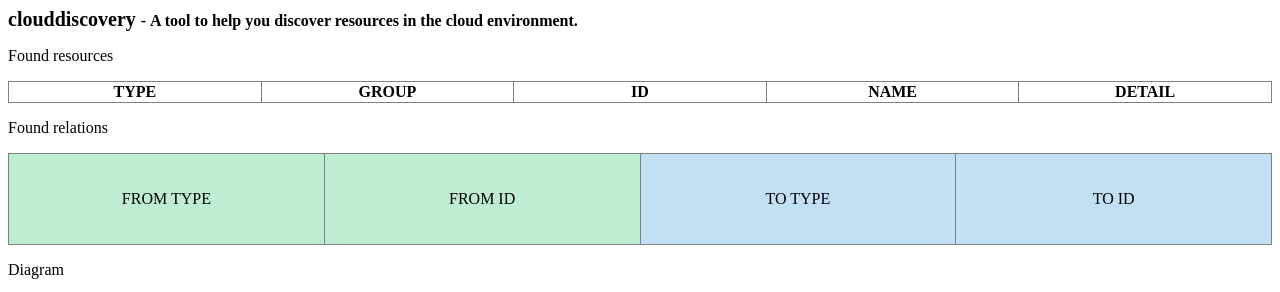
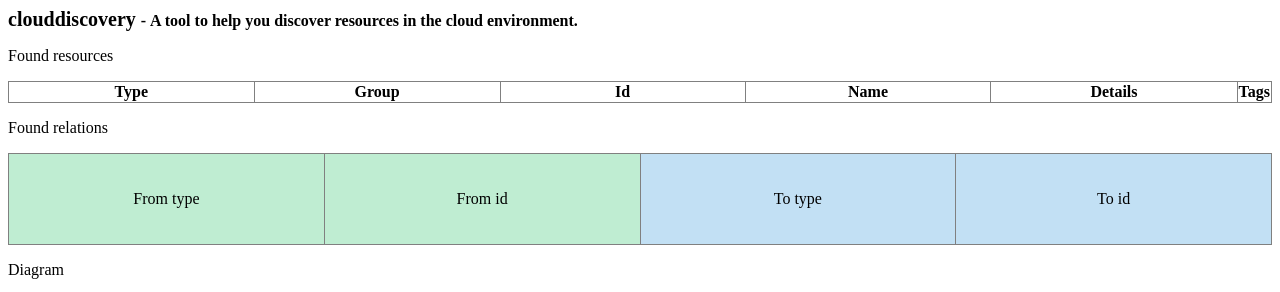
Before and after one commit to Cloud-Architects/cloudiscovery, a Python web app: template clouddiscovery/templates/report_html.html in a window 1280 px wide. Shown: the top 292 px of the page. Run offline with Jinja, Linux system fonts and the light colour scheme; the template is opened without the code that fills it, so the values that code supplies are empty.

Commit message:
#30 tags

```diff
--- a/clouddiscovery/provider/vpc/resource/compute.py
+++ b/clouddiscovery/provider/vpc/resource/compute.py
@@ -9,6 +9,8 @@ from shared.common import (
     ResourceEdge,
     get_name_tag,
     get_tag,
+    resource_tags_from_tuples,
+    resource_tags_from_dict,
 )
 from shared.error_handler import exception
 
@@ -49,12 +51,15 @@ class LAMBDA(ResourceProvider):
                                 to_node=ResourceDigest(id=subnet_id, type="aws_subnet"),
                             )
                         )
+                    list_tags_response = client.list_tags(Resource=data["FunctionArn"])
+
                     resources_found.append(
                         Resource(
                             digest=lambda_digest,
                             name=data["FunctionName"],
                             details="",
                             group="compute",
+                            tags=resource_tags_from_dict(list_tags_response["Tags"]),
                         )
                     )
 
@@ -103,6 +108,7 @@ class EC2(ResourceProvider):
                                 name=instance_name,
                                 details="",
                                 group="compute",
+                                tags=resource_tags_from_tuples(instances["Tags"]),
                             )
                         )
                         self.relations_found.append(
--- a/clouddiscovery/templates/report_html.html
+++ b/clouddiscovery/templates/report_html.html
@@ -4,11 +4,12 @@
 <table style="border-collapse: collapse; width: 100%;" border="1">
 <tbody>
 <tr>
-<td style="width: 20%; text-align: center;"><strong>TYPE</strong></td>
-<td style="width: 20%; text-align: center;"><strong>GROUP</strong></td>
-<td style="width: 20%; text-align: center;"><strong>ID</strong></td>
-<td style="width: 20%; text-align: center;"><strong>NAME</strong></td>
-<td style="width: 20%; text-align: center;"><strong>DETAIL</strong></td>
+<td style="width: 20%; text-align: center;"><strong>Type</strong></td>
+<td style="width: 20%; text-align: center;"><strong>Group</strong></td>
+<td style="width: 20%; text-align: center;"><strong>Id</strong></td>
+<td style="width: 20%; text-align: center;"><strong>Name</strong></td>
+<td style="width: 20%; text-align: center;"><strong>Details</strong></td>
+<td style="width: 20%; text-align: center;"><strong>Tags</strong></td>
 </tr>
 {% for resource_found in resources_found %}
     <tr>
@@ -17,6 +18,11 @@
     <td style="width: 20%;">{{ resource_found.digest.id}}</td>
     <td style="width: 20%;">{{ resource_found.name}}</td>
     <td style="width: 20%;">{{ resource_found.detail}}</td>
+    <td style="width: 20%;">
+        {% for tag in resource_found.tags %}
+        <small><b>{{ tag.key}}</b>: {{ tag.value}}</small><br />
+        {%- endfor %}
+    </td>
     </tr>
 {%- endfor %}
 </tbody>
@@ -25,10 +31,10 @@
 <table style="border-collapse: collapse; width: 100%; height: 92px;" border="1">
 <tbody>
 <tr style="height: 46px;">
-<td style="width: 25%; text-align: center; background-color: #bfedd2; height: 46px;">FROM TYPE</td>
-<td style="width: 25%; text-align: center; background-color: #bfedd2; height: 46px;">FROM ID</td>
-<td style="width: 25%; text-align: center; background-color: #c2e0f4; height: 46px;">TO TYPE</td>
-<td style="width: 25%; text-align: center; background-color: #c2e0f4; height: 46px;">TO ID</td>
+<td style="width: 25%; text-align: center; background-color: #bfedd2; height: 46px;">From type</td>
+<td style="width: 25%; text-align: center; background-color: #bfedd2; height: 46px;">From id</td>
+<td style="width: 25%; text-align: center; background-color: #c2e0f4; height: 46px;">To type</td>
+<td style="width: 25%; text-align: center; background-color: #c2e0f4; height: 46px;">To id</td>
 </tr>
 {% for resource_relations in resources_relations %}
 <tr style="height: 46px;">
```
Also changed, not shown: clouddiscovery/provider/vpc/resource/analytics.py (+7 -0 lines), clouddiscovery/shared/common.py (+36 -1 lines), README.md.
